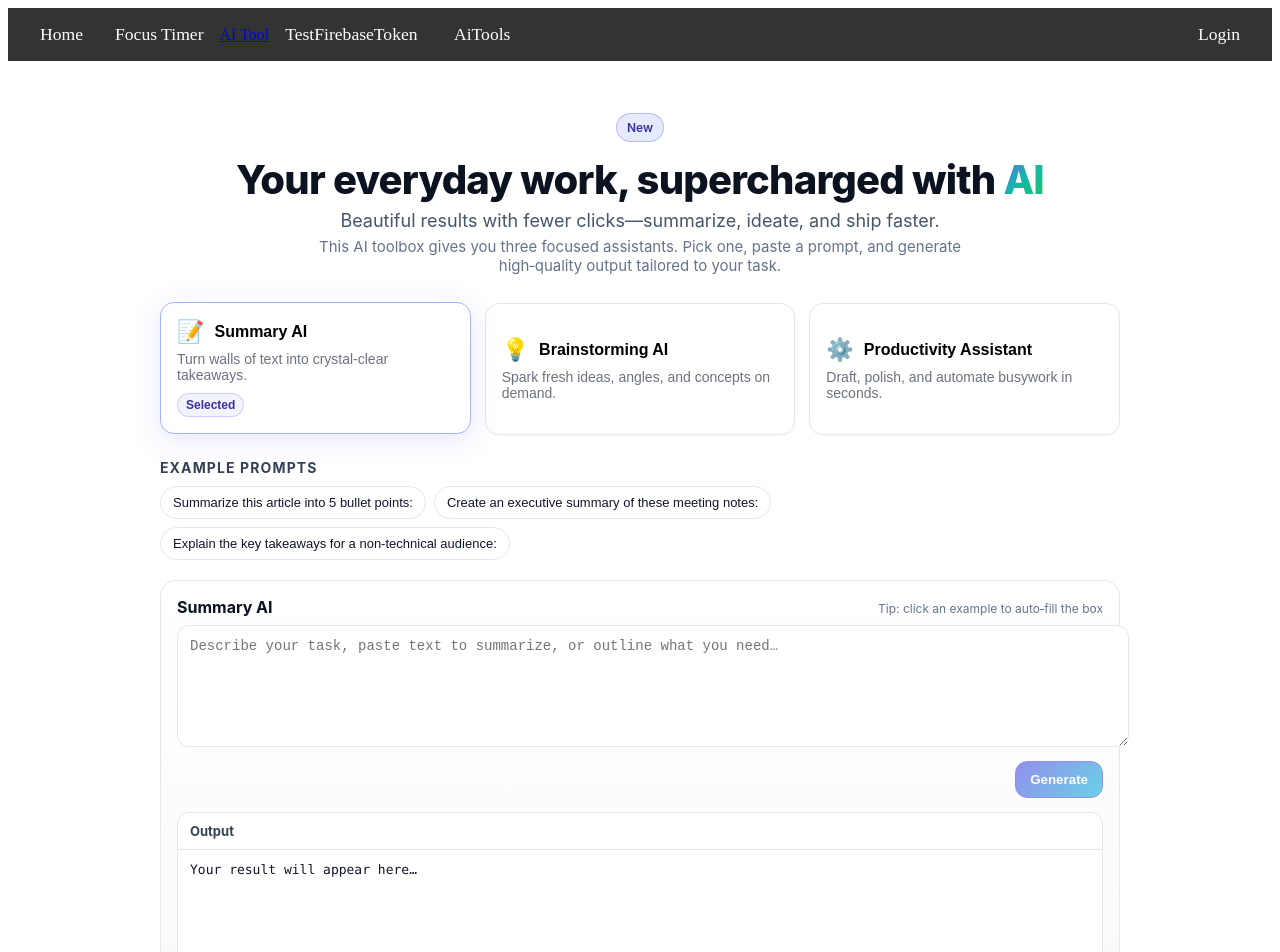
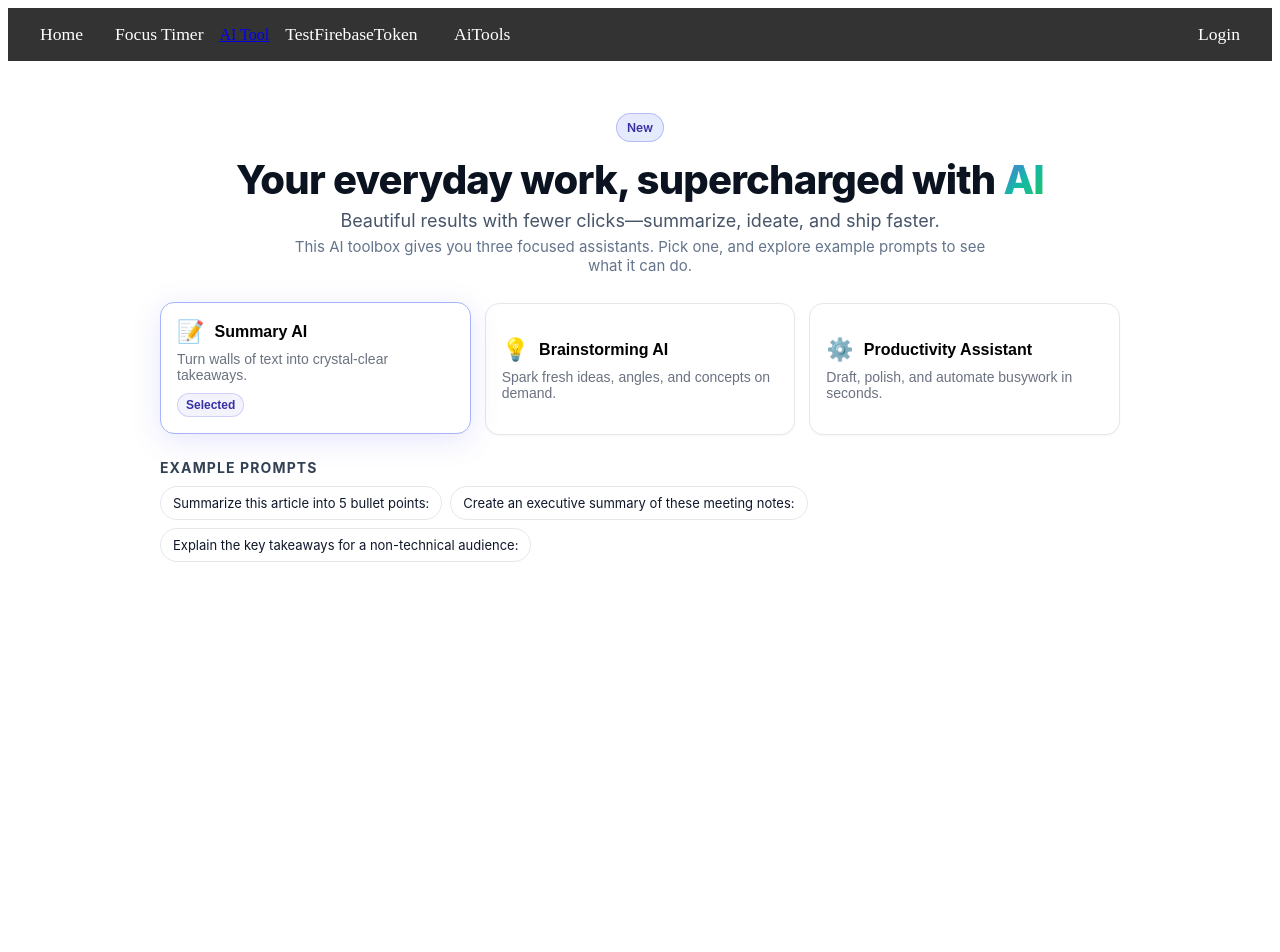
Before and after one commit to sidhutaran07/Test-react-app, a React (Create React App) app: page /ai-tools in a window 1280 px wide. Shown: the top 952 px of the page. After the commit the page ends 800 px from the top, so only its background shows below. Built offline with nearby package versions, Linux system fonts and the light colour scheme; no server answers.

Commit message:
Update AIToolsPage.js

```diff
--- a/src/components/AIToolsPage.js
+++ b/src/components/AIToolsPage.js
@@ -1,11 +1,7 @@
-
 import React, { useMemo, useState } from "react";
 
 const AIToolsPage = () => {
   const [activeTool, setActiveTool] = useState("summary");
-  const [prompt, setPrompt] = useState("");
-  const [loading, setLoading] = useState(false);
-  const [output, setOutput] = useState("");
 
   const tools = useMemo(
     () => [
@@ -13,7 +9,7 @@ const AIToolsPage = () => {
         key: "summary",
         name: "Summary AI",
         emoji: "📝",
-        blurb: "Turn walls of text into crystal‑clear takeaways.",
+        blurb: "Turn walls of text into crystal-clear takeaways.",
       },
       {
         key: "brainstorm",
@@ -36,75 +32,40 @@ const AIToolsPage = () => {
       summary: [
         "Summarize this article into 5 bullet points:",
         "Create an executive summary of these meeting notes:",
-        "Explain the key takeaways for a non‑technical audience:",
+        "Explain the key takeaways for a non-technical audience:",
       ],
       brainstorm: [
         "Give 12 creative name ideas for a fitness app.",
-        "List marketing angles for an eco‑friendly water bottle.",
+        "List marketing angles for an eco-friendly water bottle.",
         "Generate hook ideas for a 30s launch video.",
       ],
       productivity: [
-        "Draft a polite follow‑up email asking for a project update.",
-        "Create a 5‑step checklist for debugging front‑end performance.",
+        "Draft a polite follow-up email asking for a project update.",
+        "Create a 5-step checklist for debugging front-end performance.",
         "Rewrite this paragraph to be clearer and more concise:",
       ],
     }),
     []
   );
 
-  const handleGenerate = async () => {
-    if (!prompt.trim()) return;
-    setLoading(true);
-    setOutput("");
-    // Stubbed generation: replace with your API call if desired
-    await new Promise((r) => setTimeout(r, 700));
-    const heading =
-      activeTool === "summary"
-        ? "Summary"
-        : activeTool === "brainstorm"
-        ? "Ideas"
-        : "Assistant";
-    const sample =
-      activeTool === "summary"
-        ? [
-            "• Key point 1 highlighting the core insight.",
-            "• Key point 2 clarifying context and nuance.",
-            "• Key point 3 with a practical implication.",
-          ].join("\n")
-        : activeTool === "brainstorm"
-        ? [
-            "1) Fresh angle that reframes the problem",
-            "2) Bold, playful concept to test quickly",
-            "3) Low‑lift variation for fast validation",
-          ].join("\n")
-        : [
-            "• Drafted outline with clear next actions",
-            "• Suggested phrasing to increase clarity",
-            "• Quick checklist to avoid common pitfalls",
-          ].join("\n");
-
-    setOutput(`${heading} based on your prompt:\n\n${sample}\n\nPrompt:\n${prompt}`);
-    setLoading(false);
-  };
-
-  const onPickExample = (text) => setPrompt((p) => (p ? `${p}\n\n${text}` : text));
-
   return (
     <div style={styles.page}>
+      {/* Hero Section */}
       <section style={styles.hero}>
         <div style={styles.badge}>New</div>
         <h1 style={styles.headline}>
-          Your everyday work, supercharged with <span style={styles.gradient}>AI</span>
+          Your everyday work, supercharged with{" "}
+          <span style={styles.gradient}>AI</span>
         </h1>
         <p style={styles.subhead}>
           Beautiful results with fewer clicks—summarize, ideate, and ship faster.
         </p>
         <p style={styles.intro}>
-          This AI toolbox gives you three focused assistants. Pick one, paste a prompt,
-          and generate high‑quality output tailored to your task.
+          This AI toolbox gives you three focused assistants. Pick one, and explore example prompts to see what it can do.
         </p>
       </section>
 
+      {/* Tools Selector */}
       <section>
         <div style={styles.grid}>
           {tools.map((t) => {
@@ -130,51 +91,15 @@ const AIToolsPage = () => {
         </div>
       </section>
 
+      {/* Example Prompts */}
       <section style={styles.examples}>
         <h3 style={styles.sectionTitle}>Example prompts</h3>
         <div style={styles.chipsWrap}>
-          {examplePrompts[activeTool].map((ex, i) => (
-            <button key={i} onClick={() => onPickExample(ex)} style={styles.chip}>
+          {examplePrompts[activeTool]?.map((ex, i) => (
+            <div key={i} style={styles.chip}>
               {ex}
-            </button>
+            </div>
           ))}
-        </div>
-      </section>
-
-      <section style={styles.toolbox}>
-        <div style={styles.promptHeader}>
-          <span style={styles.promptLabel}>
-            {tools.find((t) => t.key === activeTool)?.name}
-          </span>
-          <span style={styles.helperText}>
-            Tip: click an example to auto‑fill the box
-          </span>
-        </div>
-
-        <textarea
-          value={prompt}
-          onChange={(e) => setPrompt(e.target.value)}
-          placeholder="Describe your task, paste text to summarize, or outline what you need…"
-          rows={6}
-          style={styles.textarea}
-        />
-
-        <div style={styles.actions}>
-          <button
-            onClick={handleGenerate}
-            disabled={loading || !prompt.trim()}
-            style={{
-              ...styles.button,
-              ...(loading || !prompt.trim() ? styles.buttonDisabled : {}),
-            }}
-          >
-            {loading ? "Generating…" : "Generate"}
-          </button>
-        </div>
-
-        <div style={styles.outputWrap}>
-          <div style={styles.outputHeader}>Output</div>
-          <pre style={styles.output}>{output || "Your result will appear here…"}</pre>
         </div>
       </section>
     </div>
@@ -217,7 +142,6 @@ const styles = {
     background:
       "linear-gradient(135deg, #6366f1 0%, #14b8a6 50%, #22c55e 100%)",
     WebkitBackgroundClip: "text",
-    backgroundClip: "text",
     color: "transparent",
   },
   subhead: {
@@ -287,70 +211,8 @@ const styles = {
     borderRadius: 999,
     border: "1px solid #e5e7eb",
     background: "#ffffff",
-    cursor: "pointer",
     fontSize: 13,
     color: "#0f172a",
-  },
-  toolbox: {
-    marginTop: 20,
-    border: "1px solid #e5e7eb",
-    borderRadius: 16,
-    padding: 16,
-    background: "linear-gradient(180deg, #ffffff, #fafafa)",
-  },
-  promptHeader: {
-    display: "flex",
-    justifyContent: "space-between",
-    alignItems: "baseline",
-    marginBottom: 8,
-  },
-  promptLabel: { fontWeight: 700, fontSize: 16 },
-  helperText: { fontSize: 12, color: "#64748b" },
-  textarea: {
-    width: "100%",
-    borderRadius: 12,
-    border: "1px solid #e5e7eb",
-    padding: 12,
-    fontSize: 14,
-    resize: "vertical",
-    outline: "none",
-  },
-  actions: { marginTop: 10, display: "flex", gap: 10, justifyContent: "flex-end" },
-  button: {
-    padding: "10px 14px",
-    borderRadius: 12,
-    border: "1px solid #4f46e5",
-    background:
-      "linear-gradient(135deg, #4f46e5 0%, #06b6d4 100%)",
-    color: "white",
-    fontWeight: 700,
-    cursor: "pointer",
-  },
-  buttonDisabled: {
-    opacity: 0.6,
-    cursor: "not-allowed",
-  },
-  outputWrap: {
-    marginTop: 14,
-    border: "1px solid #e5e7eb",
-    borderRadius: 12,
-    background: "#ffffff",
-  },
-  outputHeader: {
-    padding: "10px 12px",
-    borderBottom: "1px solid #e5e7eb",
-    fontWeight: 700,
-    fontSize: 13,
-    color: "#334155",
-  },
-  output: {
-    margin: 0,
-    padding: 12,
-    whiteSpace: "pre-wrap",
-    fontFamily: "ui-monospace, SFMono-Regular, Menlo, Monaco, Consolas, monospace",
-    fontSize: 13,
-    color: "#0f172a",
-    minHeight: 90,
   },
 };
 
```
